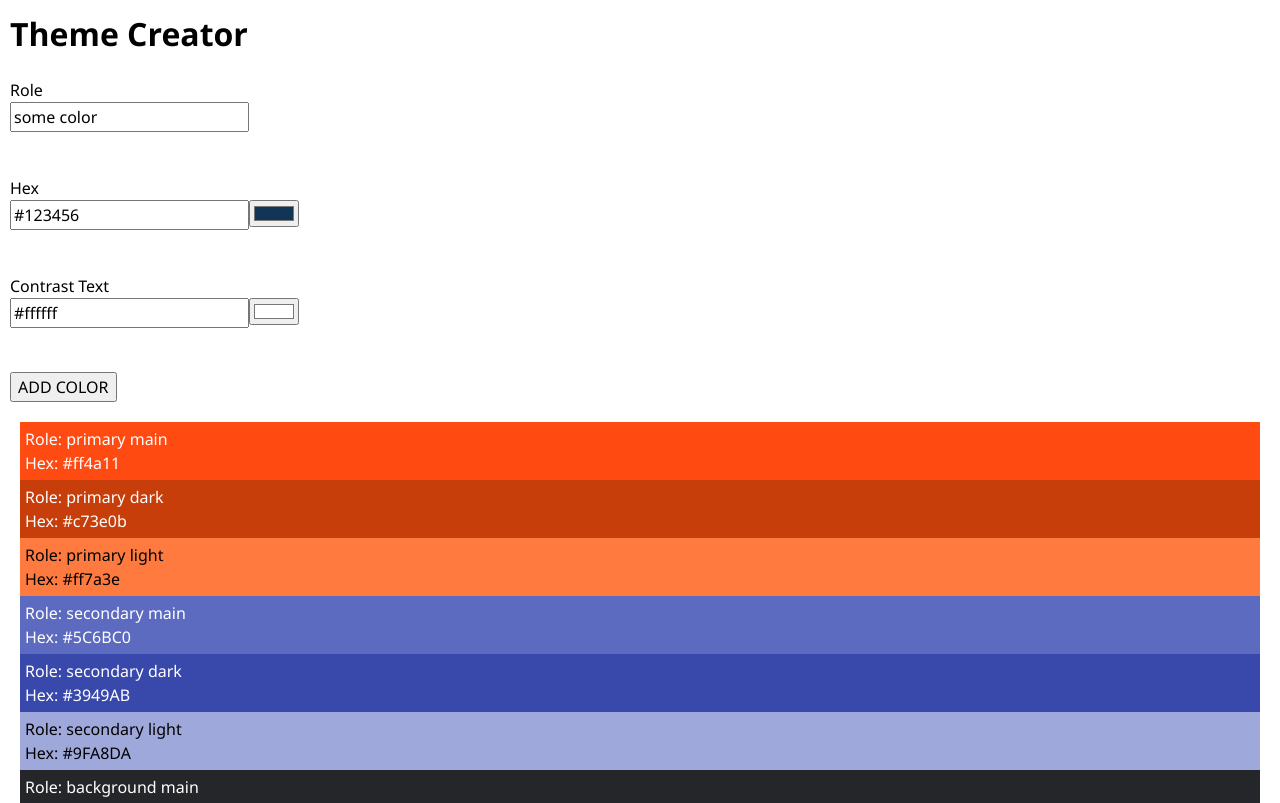
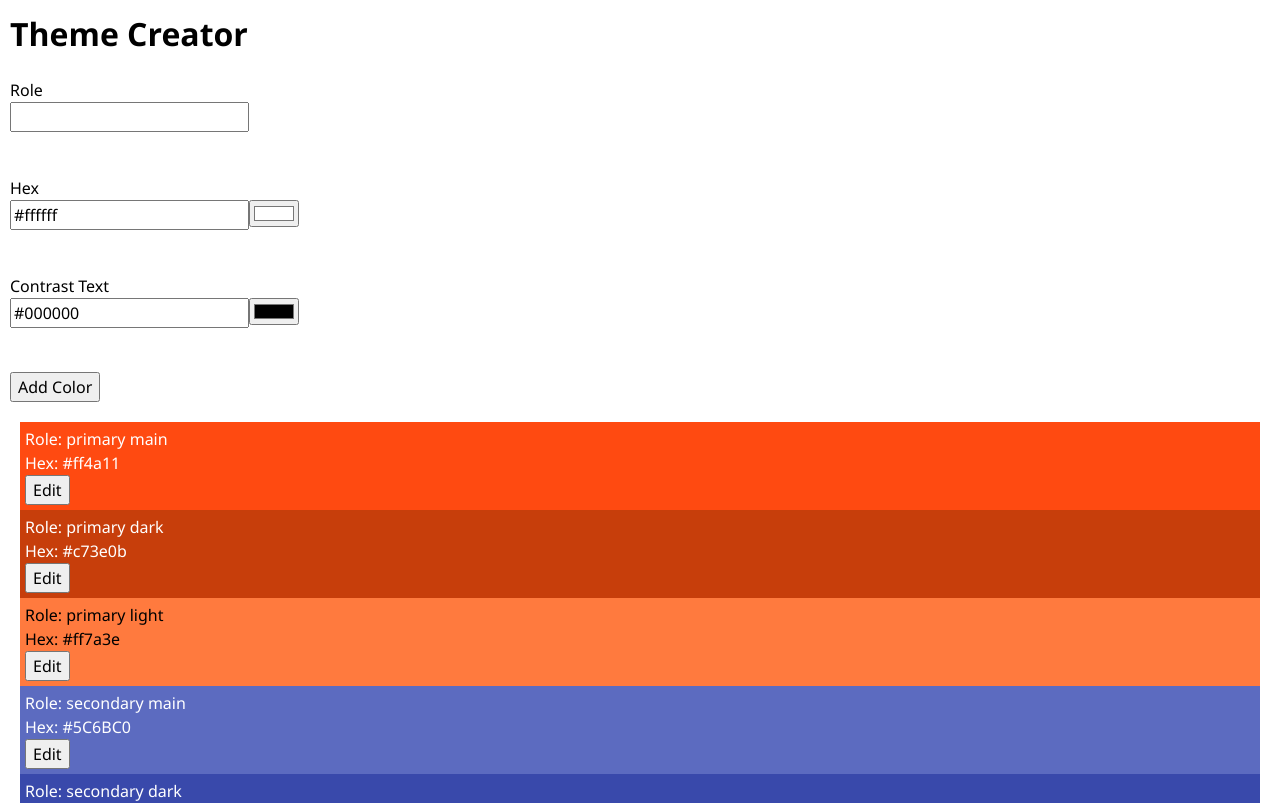
Before and after one commit to natush-NO/recap-project-4-color-theme-creator, a React (Vite) app: page / in a window 1280 px wide. Shown: the top 803 px of the page. Built offline with nearby package versions, Linux system fonts and the light colour scheme.

Commit message:
Completed the task

```diff
--- a/src/App.jsx
+++ b/src/App.jsx
@@ -1,8 +1,8 @@
-import React, { useState } from "react";
-import { initialColors } from "./lib/colors";
-import Color from "./Components/Color/Color";
-import ColorForm from "./Components/ColorForm/ColorForm";
-import "./App.css";
+import React, { useState } from 'react';
+import { initialColors } from './lib/colors';
+import Color from './Components/Color/Color';
+import ColorForm from './Components/ColorForm/ColorForm';
+import './App.css';
 
 function App() {
   const [colors, setColors] = useState(initialColors);
@@ -11,13 +11,19 @@ function App() {
     setColors([newColor, ...colors]);
   };
 
+  const handleUpdateColor = (updatedColor) => {
+    setColors(colors.map(color =>
+      color.id === updatedColor.id ? updatedColor : color
+    ));
+  };
+
   return (
     <>
       <h1>Theme Creator</h1>
-      <ColorForm onSubmitColor={handleAddColor} />
+      <ColorForm onSubmitColor={handleAddColor} buttonText="Add Color" />
       <div>
         {colors.map((color) => (
-          <Color key={color.id} color={color} />
+          <Color key={color.id} color={color} onUpdateColor={handleUpdateColor} />
         ))}
       </div>
     </>
--- a/src/Components/Color/Color.jsx
+++ b/src/Components/Color/Color.jsx
@@ -1,13 +1,51 @@
-import React from 'react';
+import React, { useState } from 'react';
+import ColorForm from '../ColorForm/ColorForm';
 import './Color.css';
 
-const Color = ({ color }) => {
-  const { hex, role, contrastText } = color;
+const Color = ({ color, onUpdateColor }) => {
+  const [isEditing, setIsEditing] = useState(false);
+
+  const handleEditClick = () => {
+    setIsEditing(true);
+  };
+
+  const handleCancel = () => {
+    setIsEditing(false);
+  };
+
+  const handleSave = (updatedColor) => {
+    onUpdateColor({ ...color, ...updatedColor });
+    setIsEditing(false);
+  };
 
   return (
-    <div className="color-card" style={{ backgroundColor: hex, color: contrastText }}>
-      <p>Role: {role}</p>
-      <p>Hex: {hex}</p>
+    <div className="color-card" style={{ backgroundColor: color.hex, color: color.contrastText }}>
+      {isEditing ? (
+        <>
+          <ColorForm
+            initialData={color}
+            onSubmitColor={handleSave}
+            buttonText="Save Color"
+          />
+          <button
+            className='cancel-button'
+            onClick={handleCancel}
+          >
+            Cancel
+          </button>
+        </>
+      ) : (
+        <>
+          <p className='color-role'>Role: {color.role}</p>
+          <p className='color-hex'>Hex: {color.hex}</p>
+          <button
+            className='edit-button'
+            onClick={handleEditClick}
+          >
+            Edit
+          </button>
+        </>
+      )}
     </div>
   );
 };
--- a/src/Components/ColorForm/ColorForm.jsx
+++ b/src/Components/ColorForm/ColorForm.jsx
@@ -4,12 +4,17 @@ import './ColorForm.css';
 
 export default function ColorForm({
   onSubmitColor,
-  initialData = { role: "some color", hex: "#123456", contrastText: "#ffffff" },
+  initialData = { role: "", hex: "#ffffff", contrastText: "#000000" },
+  buttonText = "ADD COLOR",
 }) {
   function handleSubmit(event) {
     event.preventDefault();
     const formData = new FormData(event.target);
-    const data = Object.fromEntries(formData.entries());
+    const data = {
+      role: formData.get('role'),
+      hex: formData.get('hex'),
+      contrastText: formData.get('contrastText'),
+    };
     onSubmitColor(data);
   }
 
@@ -29,16 +34,16 @@ export default function ColorForm({
       <label htmlFor="hex">
         Hex
         <br />
-        <ColorInput id="hex" defaultValue={initialData.hex} />
+        <ColorInput id="hex" name="hex" defaultValue={initialData.hex} />
       </label>
       <br />
       <label htmlFor="contrastText">
         Contrast Text
         <br />
-        <ColorInput id="contrastText" defaultValue={initialData.contrastText} />
+        <ColorInput id="contrastText" name="contrastText" defaultValue={initialData.contrastText} />
       </label>
       <br />
-      <button type="submit">ADD COLOR</button>
+      <button type="submit">{buttonText}</button>
     </form>
   );
 }
--- a/src/lib/colors.js
+++ b/src/lib/colors.js
@@ -1,9 +1,36 @@
+// import React from "react";
+
 export const initialColors = [
-  { id: "c1", role: "primary main", hex: "#ff4a11", contrastText: "#FFFFFF" }, // Vibrant orange
-  { id: "c2", role: "primary dark", hex: "#c73e0b", contrastText: "#FFFFFF" }, // Darker shade of orange
-  { id: "c3", role: "primary light", hex: "#ff7a3e", contrastText: "#000000" }, // Lighter shade of orange
-  { id: "c4", role: "secondary main", hex: "#5C6BC0", contrastText: "#FFFFFF" }, // Indigo Blue
-  { id: "c5", role: "secondary dark", hex: "#3949AB", contrastText: "#FFFFFF" }, // Darker indigo blue
+  {
+    id: "c1",
+    role: "primary main",
+    hex: "#ff4a11",
+    contrastText: "#FFFFFF",
+  }, // Vibrant orange
+  {
+    id: "c2",
+    role: "primary dark",
+    hex: "#c73e0b",
+    contrastText: "#FFFFFF",
+  }, // Darker shade of orange
+  {
+    id: "c3",
+    role: "primary light",
+    hex: "#ff7a3e",
+    contrastText: "#000000",
+  }, // Lighter shade of orange
+  {
+    id: "c4",
+    role: "secondary main",
+    hex: "#5C6BC0",
+    contrastText: "#FFFFFF",
+  }, // Indigo Blue
+  {
+    id: "c5",
+    role: "secondary dark",
+    hex: "#3949AB",
+    contrastText: "#FFFFFF",
+  }, // Darker indigo blue
   {
     id: "c6",
     role: "secondary light",
```
